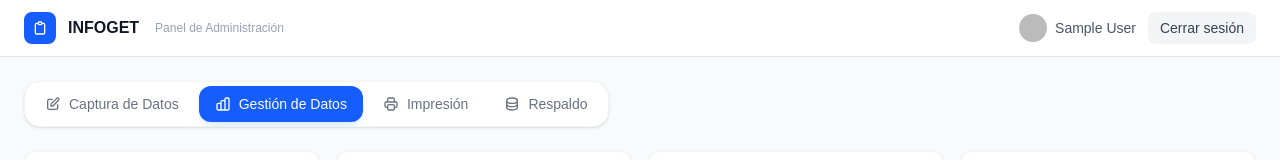
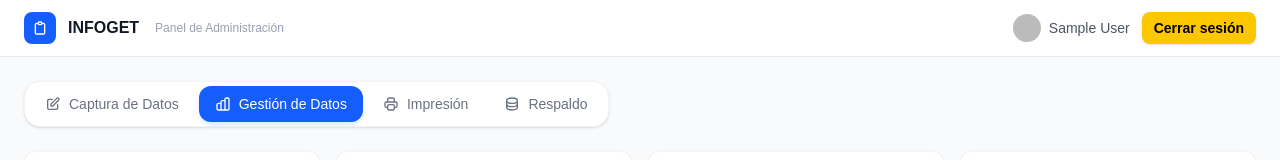
Before and after one commit to leo2166/infoget, a Next.js app: page /admin in a window 1280 px wide. Shown: the top 160 px of the page. Built offline with nearby package versions, Linux system fonts and the light colour scheme; no server answers; the database is empty; sample sign-in values are in the browser's storage.

Commit message:
style: cambiar boton cerrar sesion a amarillo y negro

```diff
--- a/app/admin/page.js
+++ b/app/admin/page.js
@@ -100,7 +100,7 @@ function AdminContent() {
             <button
               id="btn-cerrar-sesion"
               onClick={() => signOut({ callbackUrl: '/admin/login' })}
-              className="px-3 py-1.5 text-sm bg-gray-100 hover:bg-gray-200 text-gray-700 rounded-lg font-medium transition-colors"
+              className="px-3 py-1.5 text-sm bg-yellow-400 hover:bg-yellow-500 text-black rounded-lg font-bold transition-colors shadow-sm"
             >
               Cerrar sesión
             </button>
```
